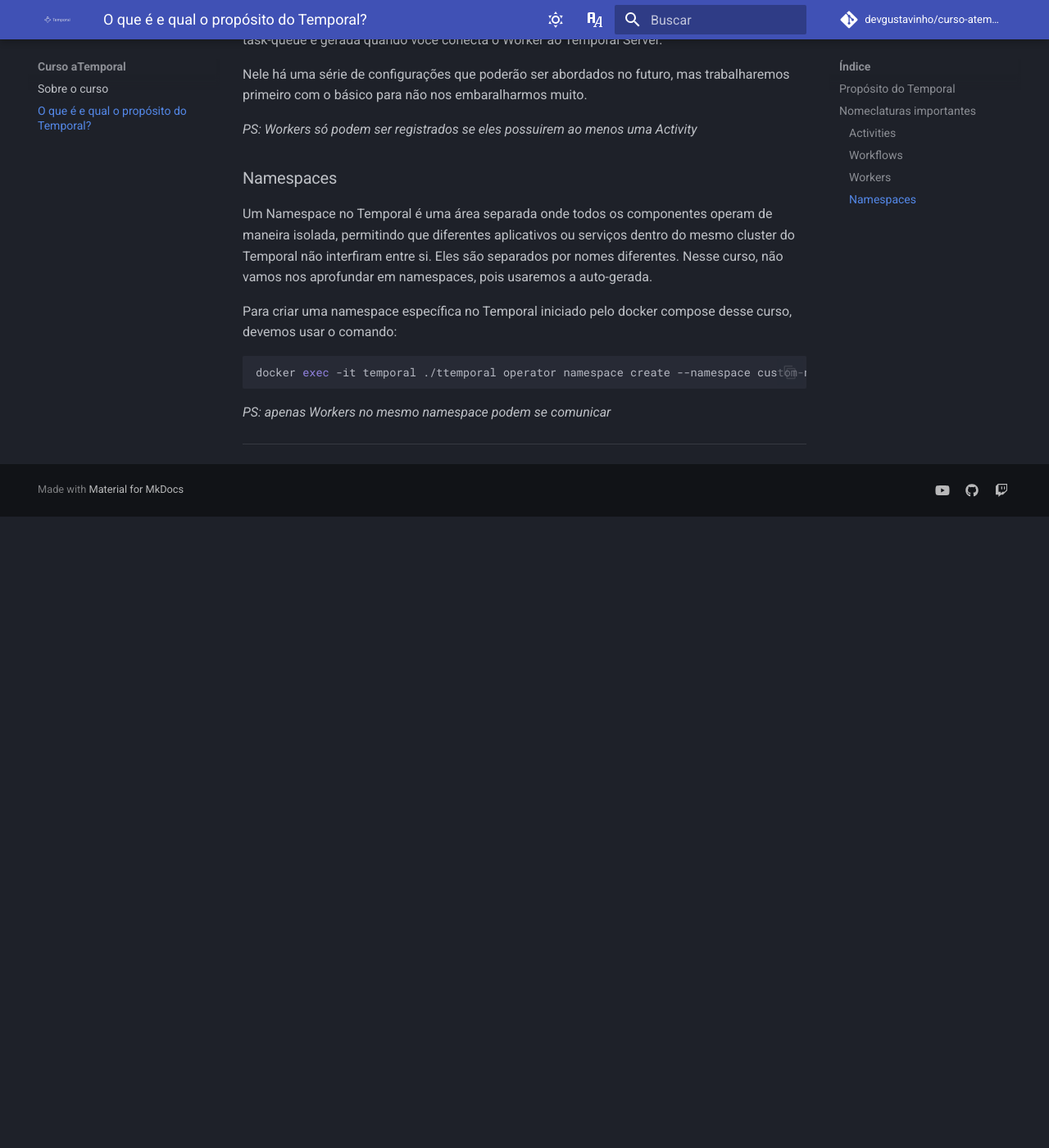
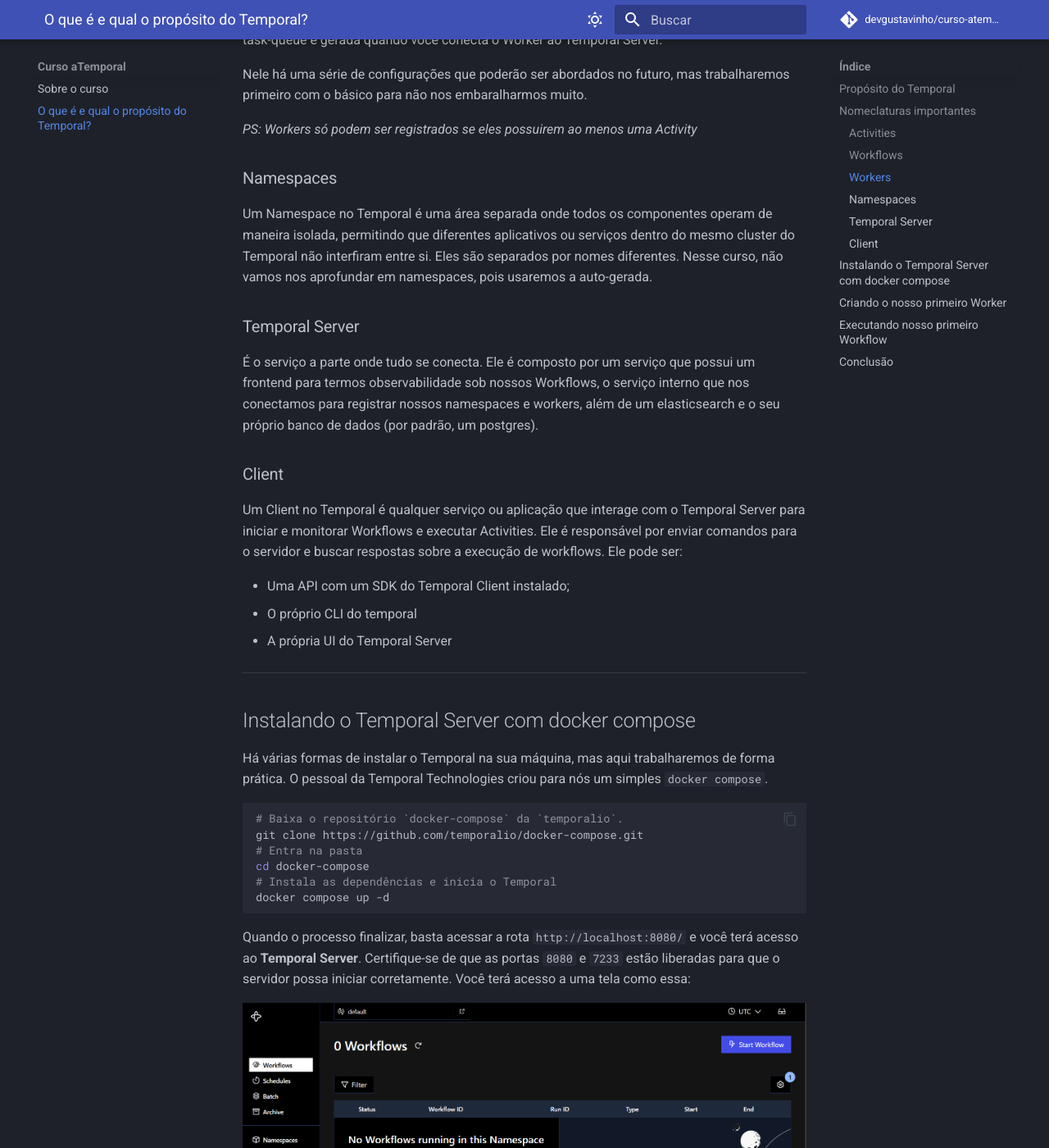
Before and after one commit to devgustavinho/curso_atemporal, an MkDocs documentation site: the page built from docs/aula_01.md, in a window 1280 px wide and 1400 px high, scrolled down 1976 px. Shown: the whole window at 82% size. Built offline with MkDocs 1.6.1 and Material for MkDocs 9.7.7, drawn with Linux system fonts in a browser that asks for light colours; comment, search, counter and statistics services are not loaded; before the commit the page ends 2606 px from its top, so only the background shows below that; some of the changed text lies outside the part shown.

Commit message:
feat: class 01 (v1) completed

````diff
--- a/docs/aula_01.md
+++ b/docs/aula_01.md
@@ -55,12 +55,137 @@
 ### Namespaces
 Um Namespace no Temporal é uma área separada onde todos os componentes operam de maneira isolada, permitindo que diferentes aplicativos ou serviços dentro do mesmo cluster do Temporal não interfiram entre si. Eles são separados por nomes diferentes. Nesse curso, não vamos nos aprofundar em namespaces, pois usaremos a auto-gerada.
 
-Para criar uma namespace específica no Temporal iniciado pelo docker compose desse curso, devemos usar o comando:
+### Temporal Server
+É o serviço a parte onde tudo se conecta. Ele é composto por um serviço que possui um frontend para termos observabilidade sob nossos Workflows, o serviço interno que nos conectamos para registrar nossos namespaces e workers, além de um elasticsearch e o seu próprio banco de dados (por padrão, um postgres).
+
+### Client
+Um Client no Temporal é qualquer serviço ou aplicação que interage com o Temporal Server para iniciar e monitorar Workflows e executar Activities. Ele é responsável por enviar comandos para o servidor e buscar respostas sobre a execução de workflows. Ele pode ser:
+
+- Uma API com um SDK do Temporal Client instalado;
+- O próprio CLI do temporal
+- A própria UI do Temporal Server
+
+---
+
+## Instalando o Temporal Server com docker compose
+
+Há várias formas de instalar o Temporal na sua máquina, mas aqui trabalharemos de forma prática. O pessoal da Temporal Technologies criou para nós um simples `docker compose`.
 
 ```sh
-docker exec -it temporal ./ttemporal operator namespace create --namespace custom-namespace
+# Baixa o repositório `docker-compose` da `temporalio`.
+git clone https://github.com/temporalio/docker-compose.git
+# Entra na pasta
+cd docker-compose
+# Instala as dependências e inicia o Temporal
+docker compose up -d
 ```
 
-*PS: apenas Workers no mesmo namespace podem se comunicar*
+Quando o processo finalizar, basta acessar a rota `http://localhost:8080/` e você terá acesso ao **Temporal Server**. Certifique-se de que as portas `8080` e `7233` estão liberadas para que o servidor possa iniciar corretamente. Você terá acesso a uma tela como essa:
 
----
+![Print da tela do Temporal Server UI](assets/temporal//empty_temporal_serverpng.png){ .shadow}
+
+Por enquanto, não exploraremos muito ela, mas ai estará a nossa maior visibilidade e observabilidade que o Temporal nos proporciona.
+O que precisamos saber:
+
+- Na porta `8080` encontra-se a UI do Temporal Server, onde podemos ter um maior controle sobre o que se passa no backend.
+- Na porta `7233` encontra-se o backend de conexão com o Temporal Server. É nele que nossas aplicações se conectarão.
+
+## Criando o nosso primeiro Worker
+
+Com tudo em ordem, vamos criar um worker simples utilizando o SDK do Typescript para Temporal. Realizaremos os seguintes comandos:
+```sh
+mkdir meu-primeiro-worker && cd meu-primeiro-worker
+npm init -y
+npm install typescript tsx @temporalio/worker @temporalio/workflow
+mkdir workflows
+touch index.ts workflows/index.ts
+```
+
+O que eles fazem?
+Criam uma estrutura de pastas como essa:
+
+```
+.
+├── workflows
+│  └── index.ts
+├── node_modules/
+├── package.json
+├── package-lock.json
+└── index.ts
+```
+
+No nosso `./workflows/index.ts`, adicionaremos nosso primeiríssimo Workflow! Ele será algo inicialmente bem básico mas que servirá ao nosso propósito:
+
+```typescript
+export async function helloWorldWorkflow() {
+    return 'Hello World!'
+}
+```
+
+
+E agora no nosso `./index.ts` da nossa pasta raiz, adicionaremos o seguinte código:
+```typescript
+import { NativeConnection, Worker } from '@temporalio/worker';
+
+async function run() {
+  // Inicia uma conexão nativa com o Temporal Server
+  const connection = await NativeConnection.connect();
+  try {
+    // Cria um Worker com task-queue `hello-world` que exportará nosso helloWorldWorkflow para a rede do Temporal Server
+    const worker = await Worker.create({
+      connection,
+      taskQueue: 'hello-world',
+      workflowsPath: require.resolve('./workflows'),
+    });
+
+    // Se conecta com o Temporal Server e executa o worker
+    await worker.run();
+  } finally {
+    await connection.close();
+  }
+}
+
+run().catch((err) => {
+  console.error(err);
+  process.exit(1);
+});
+```
+Nosso Worker já está corretamente conectado e aguardando o Temporal Server atribuir alguma tarefa a ele!
+
+## Executando nosso primeiro Workflow
+
+Com todo o ambiente preparado, voltaremos para nosso Temporal Server na porta `http://localhost:8080/`, e buscaremos o botão `Start Workflow`:
+<br />
+![Botão azul com os dizeres 'Start Workflow'](assets/temporal/start_workflow_button.png)
+<br />
+
+Ao clicar, será aberto um formulário para o Temporal Server saber qual é o workflow que deve ser iniciado, em qual task-queue, que ID único atribuiremos àquele workflow e quais dados iremos passar como atributos de inserção.
+![Formulário que dará início ao cadastro de um Workflow](assets/temporal/start_workflow_form.png)
+
+
+Para nosso primeiro workflow:
+
+- Workflow ID:     `meu-primeiro-workflow`
+- Task Queue:      `hello-world`
+- Workflow Type:   `helloWorldWorkflow`
+- Input/data:      ## Deixe vazio
+
+Em seguida, clique em `Start Workflow` e retorne à `http://localhost:8080/`. Você verá que nosso primeiro workflow foi corretamente executado! Mas como isso aconteceu?
+
+```mermaid
+sequenceDiagram
+    participant Client
+    participant Temporal Server
+    participant Worker
+
+    Client->>+Temporal Server: Requisita o workflow a ser iniciado
+    Temporal Server-->>-Client: Workflow é iniciado (WorkflowID, RunID)
+    Temporal Server-->>+Worker: Requisita o início do Workflow
+
+    Worker->>Worker: Executa o workflow até um retorno ou suspensão
+    Worker-->>+Temporal Server: Reporta progresso do Workflow
+    Temporal Server-->>+Client: Reporta resultado do Workflow
+```
+
+## Conclusão
+Pronto! Agora temos um ambiente de desenvolvimento totalmente configurado para começar a trabalhar com Temporal.io e com nosso Worker com SDK Typescript e já fizemos nossa primeira execução de um workflow. Na próxima aula nos aprofundaremos na estruturação do nosso Worker. Até lá!
--- a/mkdocs.yml
+++ b/mkdocs.yml
@@ -56,16 +56,6 @@
       emoji_generator: !!python/name:material.extensions.emoji.to_svg
   - md_in_html
 
-fonts:
-  icon: material/format-font
-  preferences:
-    - text: Default
-    - text: Roboto
-      code: Roboto Mono
-    - text: OpenDyslexic
-      code: OpenDyslexicMono
-      src: https://fonts.cdnfonts.com/css/opendyslexic
-
 extra_javascript:
   - https://unpkg.com/mermaid@10.9.1/dist/mermaid.min.js
 
--- a/overrides/partials/fonts.html
+++ /dev/null
@@ -1,19 +0,0 @@
-<div class="md-header__option">
-    <div class="md-select">
-	{% set icon = config.fonts.icon or "material/format-font" %}
-	<button class="md-header__button md-icon" aria-label="Selecione a fonte">
-	    {% include ".icons/" ~ icon ~ ".svg" %}
-	</button>
-	<div class="md-select__inner">
-	    <ul class="md-select__list">
-		{% for preference in config.fonts.preferences %}
-		<li class="md-select__item">
-		    <a id="md-fonts" data-text="{{ preference.text }}" data-code="{{ preference.code }}" data-src="{{ preference.src }}" class="md-select__link">
-			{{ preference.text }}
-		    </a>
-		</li>
-		{% endfor %}
-	    </ul>
-	</div>
-    </div>
-</div>
--- a/overrides/partials/header.html
+++ b/overrides/partials/header.html
@@ -6,9 +6,6 @@
 {% endif %}
 <header class="{{ class }}" data-md-component="header">
     <nav class="md-header__inner md-grid" aria-label="{{ lang.t('header') }}">
-	<a href="{{ config.extra.homepage | d(nav.homepage.url, true) | url }}" title="{{ config.site_name | e }}" class="md-header__button md-logo" aria-label="{{ config.site_name }}" data-md-component="logo">
-	    {% include "partials/logo.html" %}
-	</a>
 	<label class="md-header__button md-icon" for="__drawer">
 	    {% set icon = config.theme.icon.menu or "material/menu" %}
 	    {% include ".icons/" ~ icon ~ ".svg" %}
@@ -39,9 +36,6 @@
 	{% if not config.theme.palette is mapping %}
 	{% include "partials/javascripts/palette.html" %}
 	{% endif %}
-	<!-- fonts -->
-	{% include "partials/fonts.html" %}
-	<!-- fonts -->
 	{% if config.extra.alternate %}
 	{% include "partials/alternate.html" %}
 	{% endif %}
````
Also changed, not shown: docs/assets/temporal/empty_temporal_serverpng.png (added), docs/assets/temporal/first_workflow_executed.png (added), docs/assets/temporal/start_workflow_button.png (added), docs/assets/temporal/start_workflow_form.png (added).
